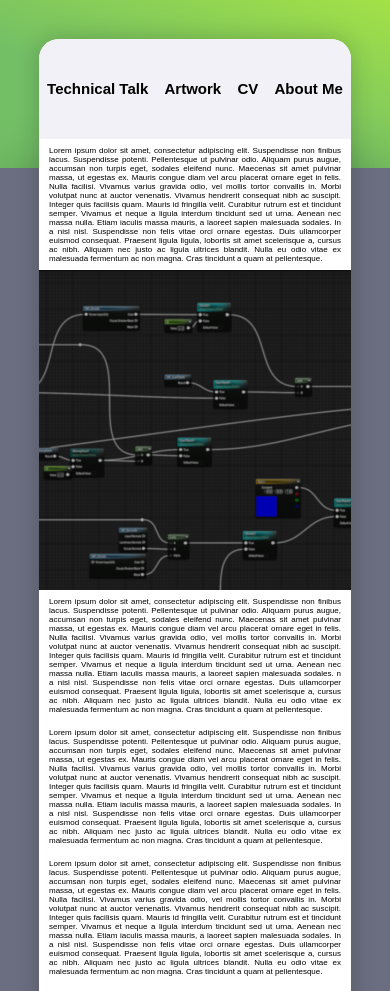
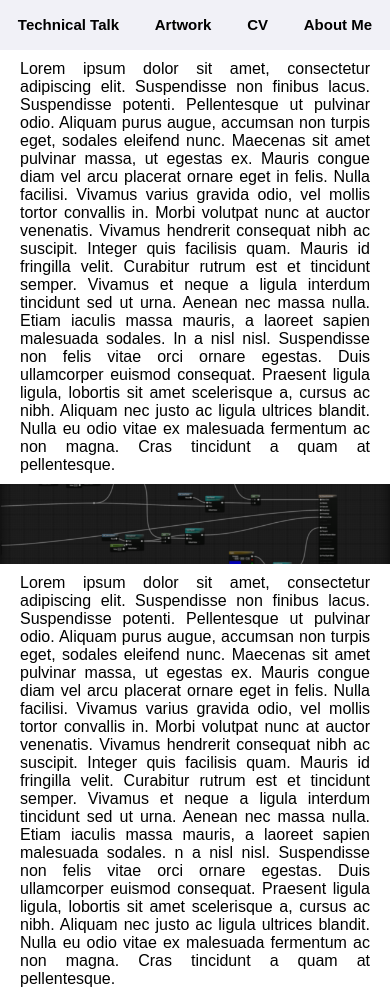
Before and after one commit to cgrabbbit/cgrabbit_portfolio, a plain HTML site: page index.html in a window 390 px wide. Shown: the top 991 px of the page. Drawn offline with Linux system fonts and the light colour scheme; a web font is replaced by a local one.

Commit message:
removed main div, simpler design

```diff
--- a/css/main.css
+++ b/css/main.css
@@ -9,8 +9,6 @@ html, body {
     --background_color: #FAA307;
     --foreground_color: #6b6e80;
     --header_color: #f1f1f7;
-    --main_color: #fff;
-    --border-radius: 20px;
 }
 
 ol, ul {
@@ -23,47 +21,12 @@ ol, ul {
     align-items: center;
 }
 
-#background {
-    background: linear-gradient(20deg, #73bf66 85%, #a3e147);
-    position: absolute;
-    width: 100%;
-    height: 100%;
-}
-
-#background_front {
-    background-color: var(--foreground_color);
-    height: calc(100% - var(--background_front_offset));
-    position: relative;
-    top: var(--background_front_offset);
-    box-shadow: 0 0 50px 0px rgba(0, 0, 0, 0.2);
-    z-index: 1;
-}
-
-.wrapper {
-    display: flex;
-    width: 100%;
-    position: absolute;
-    justify-content: center;
-    z-index: 2;
-}
-
-.main {
-    background-color: var(--main_color);
-    position: relative;
-    width: 70vh;
-    z-index: 2;
-    margin: 10% 10% 10% 10%;
-    box-shadow: 0px 0px 25px 0px rgba(0, 0, 0, 0.2);
-    border-radius: var(--border-radius);
-}
-
 #header {
     background-color: var(--header_color);
     height: 100px;
     display: flex;
     justify-content: center;
     align-items: center;
-    border-radius: var(--border-radius) var(--border-radius) 0 0;
 }
 
 #header a {
@@ -75,7 +38,6 @@ ol, ul {
 }
 
 #header li {
-    /* margin: 50px; */
     white-space: nowrap;
     margin: 10px 35px 10px 35px;
 }
@@ -90,9 +52,8 @@ ol, ul {
     color: #000;
     font-family: 'Mooli', sans-serif;
     font-size: 20px;
+    text-align: justify;
     margin: 70px 100px 70px 100px;
-
-    text-align: justify;
 }
 
 .divider_img {
@@ -105,6 +66,13 @@ ol, ul {
 }
 
 @media screen and (max-width: 770px){
+    #header {
+        height: 50px;
+        display: flex;
+        justify-content: center;
+        align-items: center;
+    }
+
     #header a {
         font-size: 15px;
     }
@@ -116,8 +84,12 @@ ol, ul {
     }
 
     .sample_text {
-        font-size: 8px;
-        margin: 7px 10px 7px 10px;
+        font-size: 16px;
+        margin: 10px 20px 10px 20px;
+    }
+
+    .divider_img {
+        height: 5rem;
     }
 
 }
--- a/index.html
+++ b/index.html
@@ -12,11 +12,6 @@
 </head>
 <body>
     <section>
-        <div class="wrapper">
-            <div id="background">
-                <div id="background_front"></div>
-            </div>
-            <div class="main">
         <div id="header">
             <ul>
                 <li><a href="#">Technical Talk</a></li>
@@ -25,22 +20,29 @@
                 <li><a href="#">About Me</a></li>
             </ul>
          </div>
+
         <div id="main_content">
             <p class="sample_text">Lorem ipsum dolor sit amet, consectetur adipiscing elit. Suspendisse non finibus lacus. Suspendisse potenti. Pellentesque ut pulvinar odio. Aliquam purus augue, accumsan non turpis eget, sodales eleifend nunc. Maecenas sit amet pulvinar massa, ut egestas ex. Mauris congue diam vel arcu placerat ornare eget in felis. Nulla facilisi.
                 Vivamus varius gravida odio, vel mollis tortor convallis in. Morbi volutpat nunc at auctor venenatis. Vivamus hendrerit consequat nibh ac suscipit. Integer quis facilisis quam. Mauris id fringilla velit. Curabitur rutrum est et tincidunt semper. Vivamus et neque a ligula interdum tincidunt sed ut urna. Aenean nec massa nulla. Etiam iaculis massa mauris, a laoreet sapien malesuada sodales.
-                        In a nisl nisl. Suspendisse non felis vitae orci ornare egestas. Duis ullamcorper euismod consequat. Praesent ligula ligula, lobortis sit amet scelerisque a, cursus ac nibh. Aliquam nec justo ac ligula ultrices blandit. Nulla eu odio vitae ex malesuada fermentum ac non magna. Cras tincidunt a quam at pellentesque.</p>
+                In a nisl nisl. Suspendisse non felis vitae orci ornare egestas. Duis ullamcorper euismod consequat. Praesent ligula ligula, lobortis sit amet scelerisque a, cursus ac nibh. Aliquam nec justo ac ligula ultrices blandit. Nulla eu odio vitae ex malesuada fermentum ac non magna. Cras tincidunt a quam at pellentesque.
+            </p>
+
             <div class="divider_img"></div>
+
             <p class="sample_text">Lorem ipsum dolor sit amet, consectetur adipiscing elit. Suspendisse non finibus lacus. Suspendisse potenti. Pellentesque ut pulvinar odio. Aliquam purus augue, accumsan non turpis eget, sodales eleifend nunc. Maecenas sit amet pulvinar massa, ut egestas ex. Mauris congue diam vel arcu placerat ornare eget in felis. Nulla facilisi.
                 Vivamus varius gravida odio, vel mollis tortor convallis in. Morbi volutpat nunc at auctor venenatis. Vivamus hendrerit consequat nibh ac suscipit. Integer quis facilisis quam. Mauris id fringilla velit. Curabitur rutrum est et tincidunt semper. Vivamus et neque a ligula interdum tincidunt sed ut urna. Aenean nec massa nulla. Etiam iaculis massa mauris, a laoreet sapien malesuada sodales.
-                        n a nisl nisl. Suspendisse non felis vitae orci ornare egestas. Duis ullamcorper euismod consequat. Praesent ligula ligula, lobortis sit amet scelerisque a, cursus ac nibh. Aliquam nec justo ac ligula ultrices blandit. Nulla eu odio vitae ex malesuada fermentum ac non magna. Cras tincidunt a quam at pellentesque.</p>
+                n a nisl nisl. Suspendisse non felis vitae orci ornare egestas. Duis ullamcorper euismod consequat. Praesent ligula ligula, lobortis sit amet scelerisque a, cursus ac nibh. Aliquam nec justo ac ligula ultrices blandit. Nulla eu odio vitae ex malesuada fermentum ac non magna. Cras tincidunt a quam at pellentesque.
+            </p>
+
             <p class="sample_text">Lorem ipsum dolor sit amet, consectetur adipiscing elit. Suspendisse non finibus lacus. Suspendisse potenti. Pellentesque ut pulvinar odio. Aliquam purus augue, accumsan non turpis eget, sodales eleifend nunc. Maecenas sit amet pulvinar massa, ut egestas ex. Mauris congue diam vel arcu placerat ornare eget in felis. Nulla facilisi.
                 Vivamus varius gravida odio, vel mollis tortor convallis in. Morbi volutpat nunc at auctor venenatis. Vivamus hendrerit consequat nibh ac suscipit. Integer quis facilisis quam. Mauris id fringilla velit. Curabitur rutrum est et tincidunt semper. Vivamus et neque a ligula interdum tincidunt sed ut urna. Aenean nec massa nulla. Etiam iaculis massa mauris, a laoreet sapien malesuada sodales.
-                        In a nisl nisl. Suspendisse non felis vitae orci ornare egestas. Duis ullamcorper euismod consequat. Praesent ligula ligula, lobortis sit amet scelerisque a, cursus ac nibh. Aliquam nec justo ac ligula ultrices blandit. Nulla eu odio vitae ex malesuada fermentum ac non magna. Cras tincidunt a quam at pellentesque.</p>
+                In a nisl nisl. Suspendisse non felis vitae orci ornare egestas. Duis ullamcorper euismod consequat. Praesent ligula ligula, lobortis sit amet scelerisque a, cursus ac nibh. Aliquam nec justo ac ligula ultrices blandit. Nulla eu odio vitae ex malesuada fermentum ac non magna. Cras tincidunt a quam at pellentesque.
+            </p>
+
             <p class="sample_text">Lorem ipsum dolor sit amet, consectetur adipiscing elit. Suspendisse non finibus lacus. Suspendisse potenti. Pellentesque ut pulvinar odio. Aliquam purus augue, accumsan non turpis eget, sodales eleifend nunc. Maecenas sit amet pulvinar massa, ut egestas ex. Mauris congue diam vel arcu placerat ornare eget in felis. Nulla facilisi.
                 Vivamus varius gravida odio, vel mollis tortor convallis in. Morbi volutpat nunc at auctor venenatis. Vivamus hendrerit consequat nibh ac suscipit. Integer quis facilisis quam. Mauris id fringilla velit. Curabitur rutrum est et tincidunt semper. Vivamus et neque a ligula interdum tincidunt sed ut urna. Aenean nec massa nulla. Etiam iaculis massa mauris, a laoreet sapien malesuada sodales.
-                        In a nisl nisl. Suspendisse non felis vitae orci ornare egestas. Duis ullamcorper euismod consequat. Praesent ligula ligula, lobortis sit amet scelerisque a, cursus ac nibh. Aliquam nec justo ac ligula ultrices blandit. Nulla eu odio vitae ex malesuada fermentum ac non magna. Cras tincidunt a quam at pellentesque.</p>
-                </div>
-            </div>
+                In a nisl nisl. Suspendisse non felis vitae orci ornare egestas. Duis ullamcorper euismod consequat. Praesent ligula ligula, lobortis sit amet scelerisque a, cursus ac nibh. Aliquam nec justo ac ligula ultrices blandit. Nulla eu odio vitae ex malesuada fermentum ac non magna. Cras tincidunt a quam at pellentesque.
+            </p>
         </div>
     </section>
 
```
Lines whose indentation alone changed are shown as unchanged.
